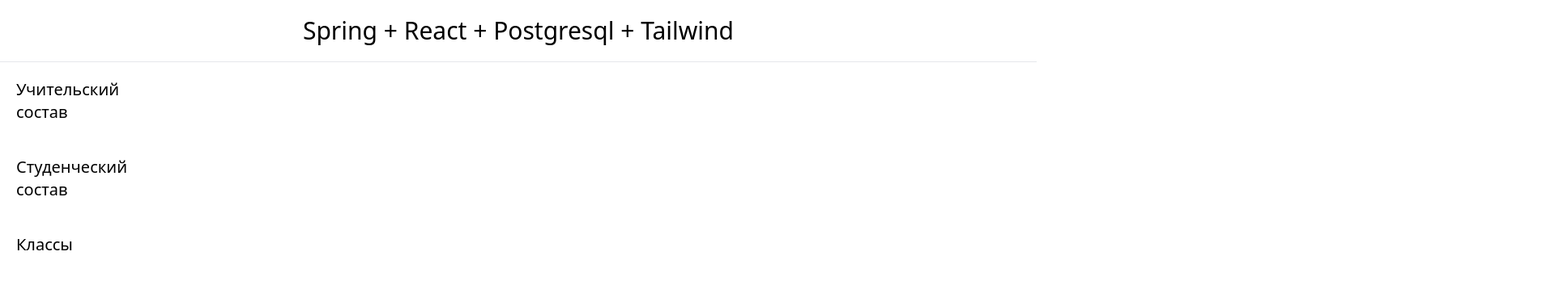
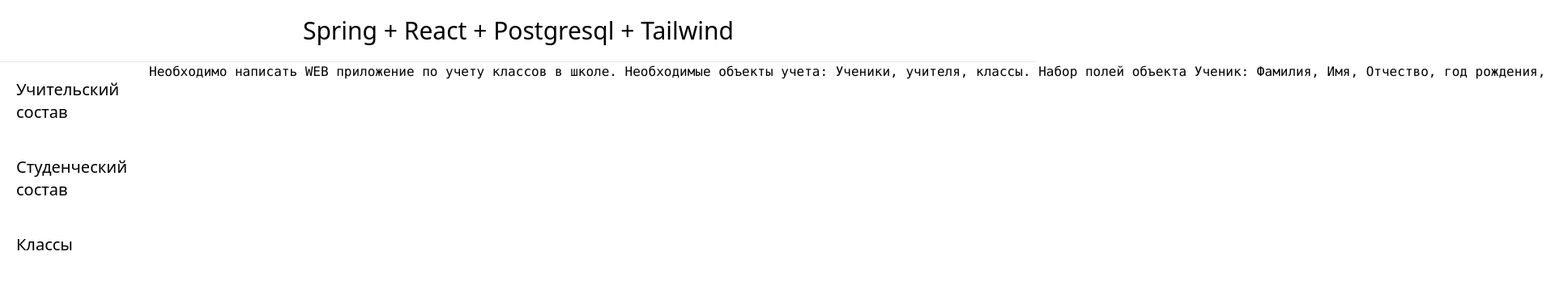
Before and after one commit to creemos/psrt-frontend, a React (Create React App) app: page / in a window 1280 px wide. Shown: the top 348 px of the page at 81% size, 1920 px wide, since content can reach past the window. Built offline with nearby package versions, Linux system fonts and the light colour scheme.

Commit message:
feat: add greetings

```diff
--- a/src/App.js
+++ b/src/App.js
@@ -4,6 +4,7 @@
 import Students from "./components/Students/Students";
 import NavBar from './components/NavBar/NavBar';
 import SchoolClasses from "./components/SchoolClasses/SchoolClasses";
+import Greetings from "./components/Greetings/Greetings";
 
 function App() {
   return (
@@ -14,12 +15,12 @@
         <NavBar />
         <Routes>
           <Route path="/teachers" element={<Teachers />}>
-
           </Route>
           <Route path="/students" element={<Students />}>
-
           </Route>
-          <Route path="/classes" element={<SchoolClasses />}></Route>
+          <Route path="/classes" element={<SchoolClasses />}>
+          </Route>
+          <Route path="/" element={<Greetings />}></Route>
         </Routes>
       </div>
     </div>
--- /dev/null
+++ b/src/components/Greetings/Greetings.jsx
@@ -0,0 +1,23 @@
+const Greetings = () => {
+  return (
+    <div>
+      <pre>
+        Необходимо написать WEB приложение по учету классов в школе.
+        Необходимые объекты учета: Ученики, учителя, классы. Набор полей объекта
+        Ученик: Фамилия, Имя, Отчество, год рождения, гендерная принадлежность. Набор
+        полей объекта Учитель: Фамилия, Имя, Отчество, год рождения, гендерная
+        принадлежность, основной предмет. Набор полей объекта Класс: Год
+        обучения, мнемокод, Классный руководитель (ссылка на учителя), список
+        учеников класса (ссылки на учеников). WEB интерфейс дожен позволять
+        просматривать информацию об объектах учета в лайф гриде. Должна иметься
+        возможность сортировок и отбора по любым из полей. Возможные действия
+        над объектами учета - Добавление, размножение, удаление. Приложение
+        должно работать в сервере приложений Tomcat, использовать в качестве
+        СУБД PostgreSQL. Приветствуется использование методологии разработки
+        Spring, OS Linux.
+      </pre>
+    </div>
+  );
+};
+
+export default Greetings
```
